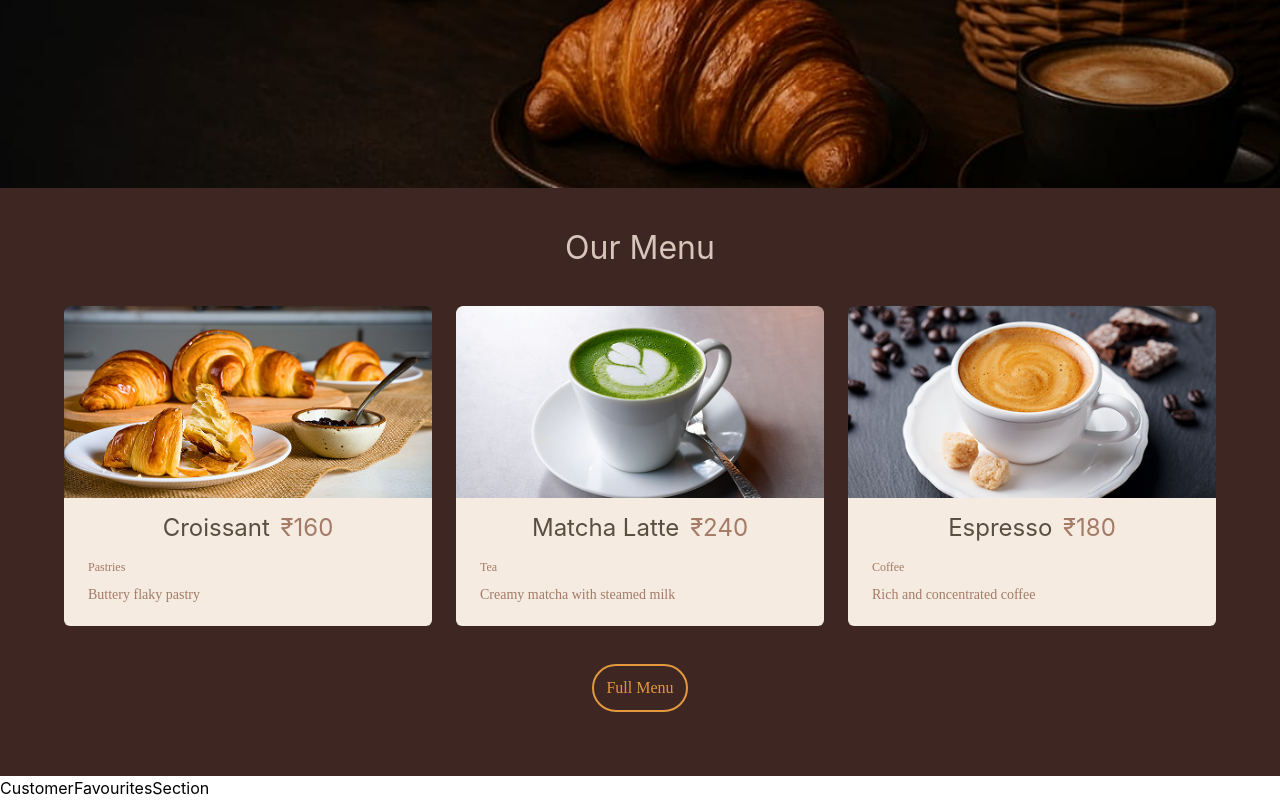
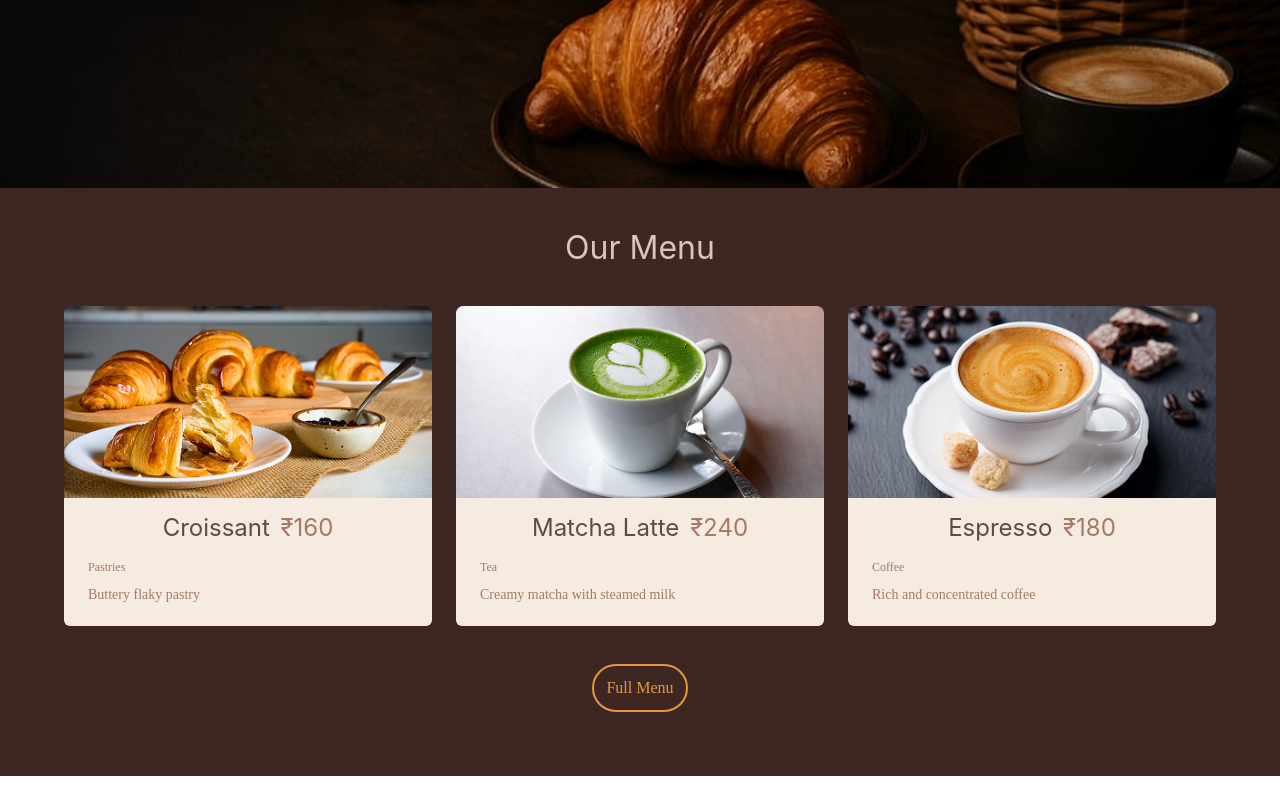
Before and after one commit to abduletifabdella29-lab/DevBean-Cafe, a React (Vite) app: page / in a window 1280 px wide. Shown: the part 612-1412 px from the top of the page. After the commit the page ends 1388 px from the top, so only its background shows below. Built offline with nearby package versions, Linux system fonts and the light colour scheme.

Commit message:
feat: update CustomerFavouritesSection component to include background styling

```diff
--- a/src/Componentes/CustomerFavouritesSection/CustomerFavouritesSection.jsx
+++ b/src/Componentes/CustomerFavouritesSection/CustomerFavouritesSection.jsx
@@ -1,9 +1,11 @@
 import React from 'react'
 
 function CustomerFavouritesSection() {
-  return (
-    <div>CustomerFavouritesSection</div>
-  )
+    return (
+        <div className="bg-[#121212] ">
+
+        </div>
+    )
 }
 
 export default CustomerFavouritesSection
```
